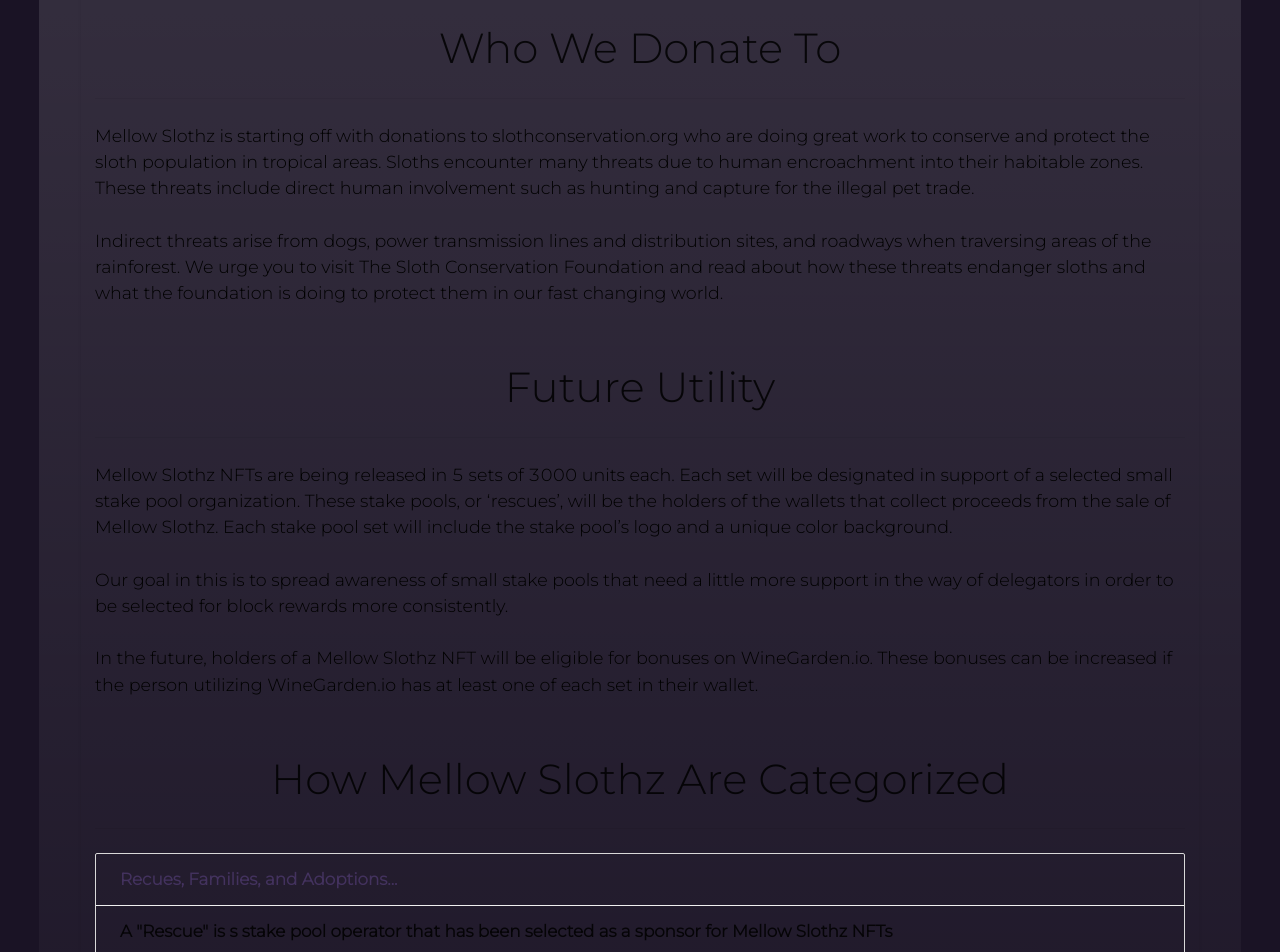
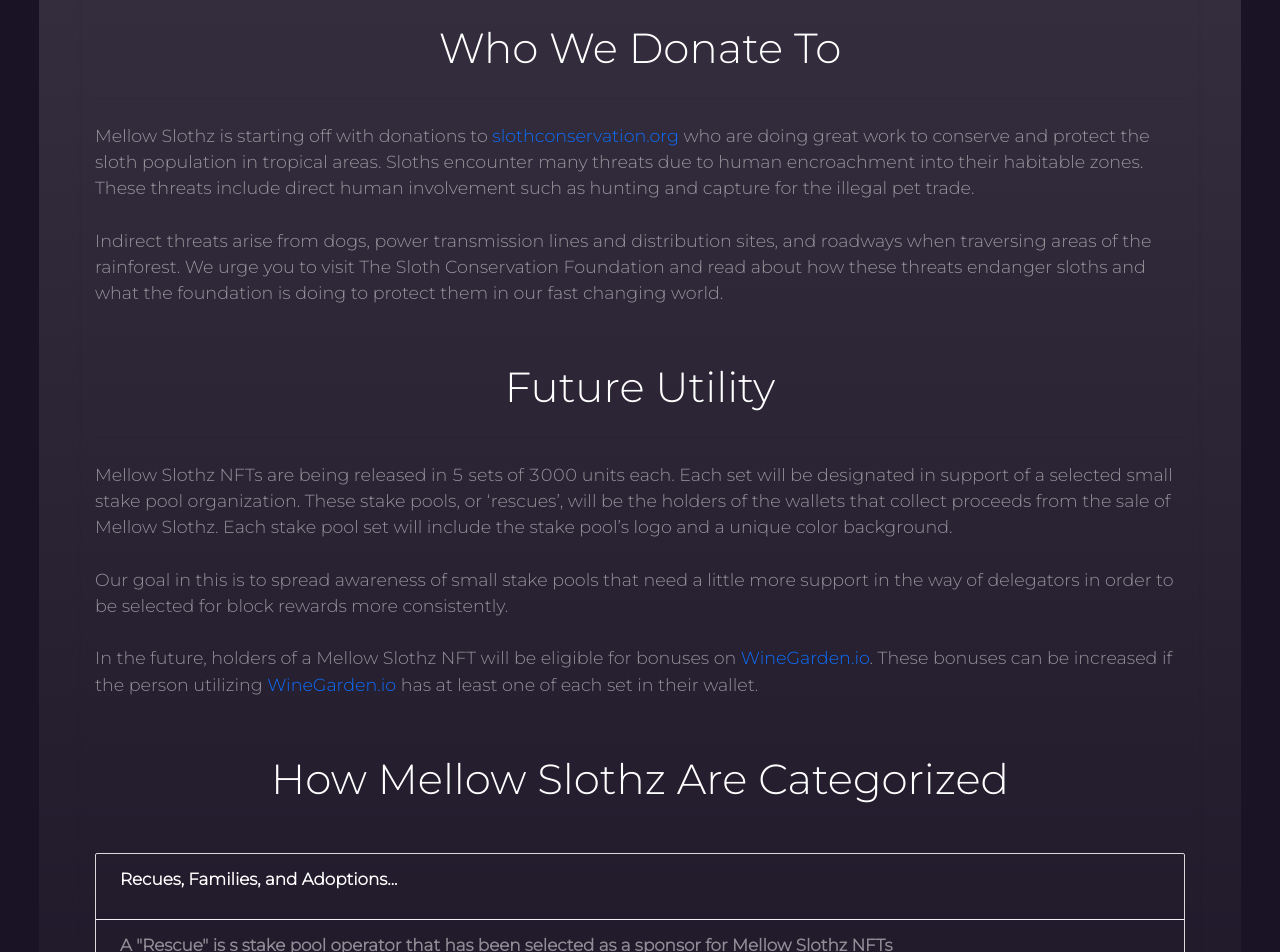
Before and after one commit to josephdubon/mellow-slothz-webapp_v1, a Next.js app: page /information in a window 1280 px wide. Shown: the part 940-1892 px from the top of the page. Built offline with nearby package versions, Linux system fonts and the light colour scheme.

Commit message:
fixed font color, added link tags, formatting fixes

```diff
--- a/pages/information.js
+++ b/pages/information.js
@@ -77,16 +77,16 @@ export default function informationMain() {
 
                                     {/* who we donate to */}
                                     <div id='who-we-donate-to'>
-                                        <h1 className='display-5 text-capitalize'>Who we donate to</h1>
+                                        <h1 className='display-5 text-white text-capitalize'>Who we donate to</h1>
                                         <Divider/>
-                                        <p className='lead text-black fw-normal text-left'>
-                                            Mellow Slothz is starting off with donations to slothconservation.org who
-                                            are
-                                            doing great work to conserve and protect the sloth population in tropical
-                                            areas.
-                                            Sloths encounter many threats due to human encroachment into their habitable
-                                            zones. These threats include direct human involvement such as hunting and
-                                            capture for the illegal pet trade.
+                                        <p className='lead text-white-50 fw-normal text-left'>
+                                            Mellow Slothz is starting off with donations to <a
+                                            href='https://slothconservation.org/'
+                                            target='_blank'>slothconservation.org</a> who are doing great work to
+                                            conserve and protect the sloth population in tropical areas. Sloths
+                                            encounter many threats due to human encroachment into their habitable zones.
+                                            These threats include direct human involvement such as hunting and capture
+                                            for the illegal pet trade.
                                             <br/>
                                             <br/>
                                             Indirect threats arise from dogs, power transmission lines and distribution
@@ -101,9 +101,9 @@ export default function informationMain() {
 
                                     {/* future utility */}
                                     <div id='future-utility'>
-                                        <h1 className='display-5 text-capitalize'>Future Utility</h1>
+                                        <h1 className='display-5 text-white text-capitalize'>Future Utility</h1>
                                         <Divider/>
-                                        <p className='lead text-black fw-normal text-left'>
+                                        <p className='lead text-white-50 fw-normal text-left'>
                                             Mellow Slothz NFTs are being released in 5 sets of 3000 units each. Each set
                                             will be designated in support of a selected small stake pool organization.
                                             These stake pools, or ‘rescues’, will be the holders of the wallets that
@@ -113,17 +113,15 @@ export default function informationMain() {
                                             <br/>
                                             <br/>
                                             Our goal in this is to spread awareness of small stake pools that need a
-                                            little
-                                            more support in the way of delegators in order to be selected for block
-                                            rewards
-                                            more consistently.
+                                            little more support in the way of delegators in order to be selected for
+                                            block rewards more consistently.
                                             <br/>
                                             <br/>
                                             In the future, holders of a Mellow Slothz NFT will be eligible for bonuses
-                                            on
-                                            WineGarden.io. These bonuses can be increased if the person utilizing
-                                            WineGarden.io has at
-                                            least one of each set in their wallet.
+                                            on <a href='https://winegarden.io/' target='_blank'>WineGarden.io</a>. These
+                                            bonuses can be increased if the person utilizing <a
+                                            href='https://winegarden.io/' target='_blank'>WineGarden.io</a> has at least
+                                            one of each set in their wallet.
                                         </p>
                                         <br/>
                                         <br/>
@@ -131,22 +129,23 @@ export default function informationMain() {
 
                                     {/* categorization info */}
                                     <div id='mellow-slothz-categories'>
-                                        <h1 className='display-5 text-capitalize'>How Mellow Slothz are categorized</h1>
+                                        <h1 className='display-5 text-white text-capitalize'>How Mellow Slothz are
+                                            categorized</h1>
                                         <Divider/>
-                                        <p className='lead text-black text-left'>
+                                        <div className='lead text-white-50 text-left'>
                                             <List
-                                                header={<div className='fw-bold text-info-purp'>Recues, Families, and
-                                                    Adoptions...</div>}
+                                                header={<p className='fw-bold text-white'>Recues, Families, and
+                                                    Adoptions...</p>}
                                                 footer={null}
                                                 bordered
                                                 dataSource={data}
                                                 renderItem={item => (
-                                                    <List.Item className=' fw-bold'>
+                                                    <List.Item className='text-white-50 fw-bold'>
                                                         {item}
                                                     </List.Item>
                                                 )}
                                             />
-                                        </p>
+                                        </div>
                                         <br/>
                                         <br/>
                                     </div>
```
